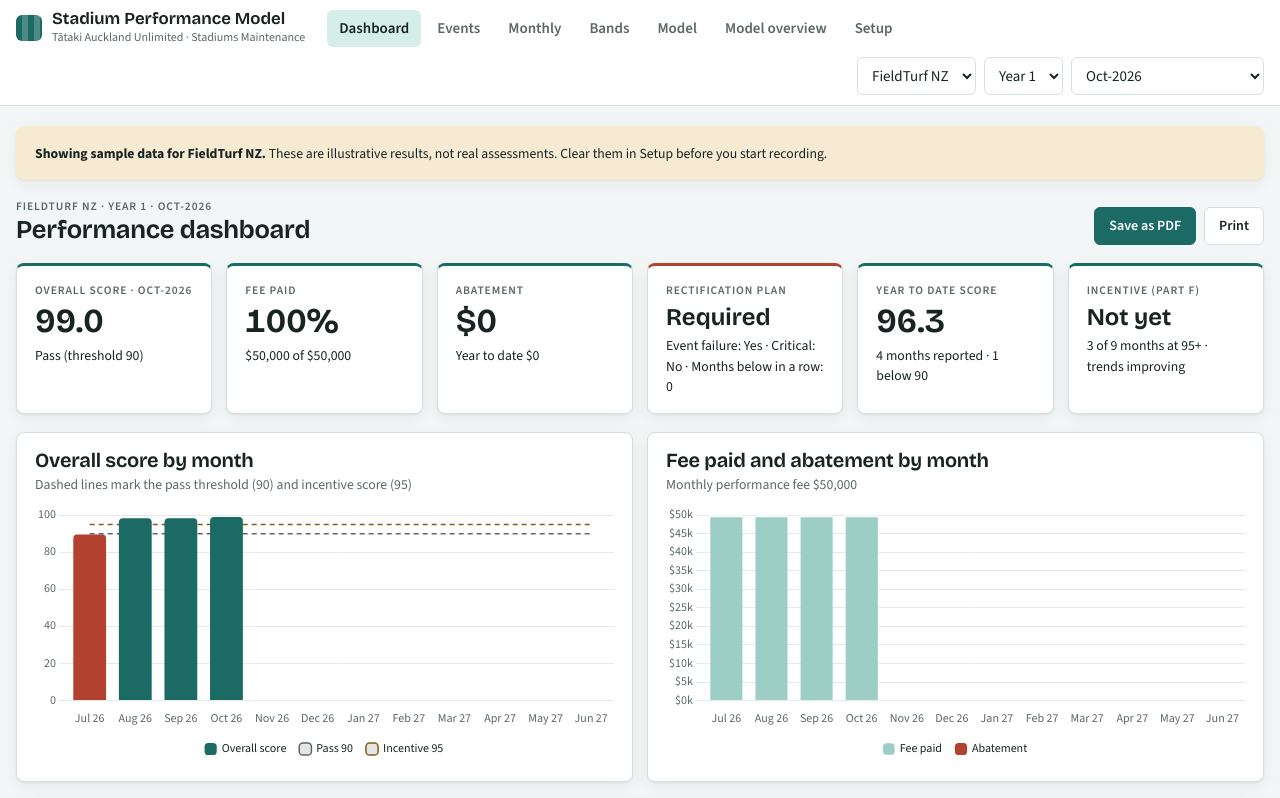
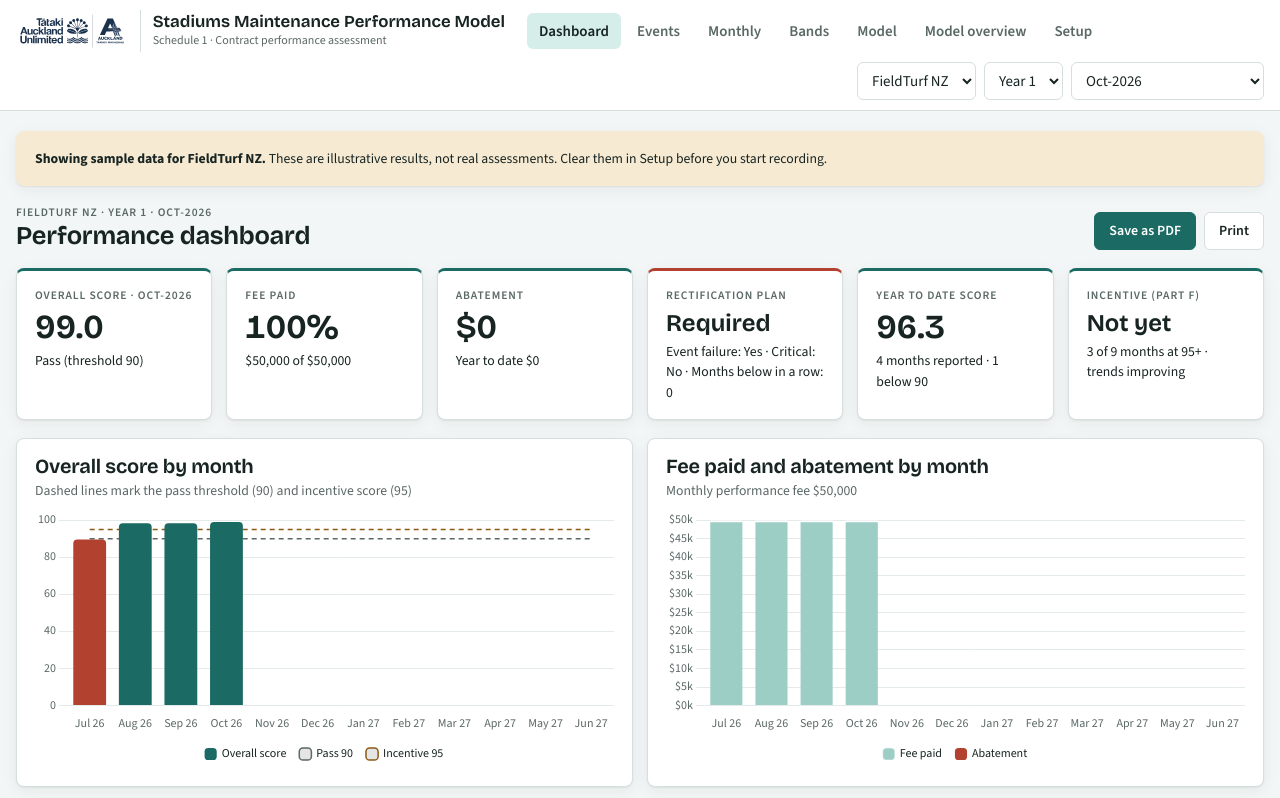
Before and after one commit to StuClee/Stadiums, a plain HTML site: page index.html in a window 1280 px wide. Shown: the top 798 px of the page. Drawn offline with nearby package versions, Linux system fonts and the light colour scheme.

Commit message:
Header: TAU logo and Stadiums Maintenance title

```diff
--- a/app.css
+++ b/app.css
@@ -34,7 +34,11 @@ a { color: var(--accent); }
 /* top bar */
 .topbar { position: sticky; top: 0; z-index: 20; background: var(--surface); border-bottom: 1px solid var(--line); }
 .topbar-inner { max-width: 1280px; margin: 0 auto; display: flex; align-items: center; gap: 10px 22px; flex-wrap: wrap; padding: 10px 16px; }
-.brand { display: flex; align-items: center; gap: 10px; }
+.brand { display: flex; align-items: center; gap: 12px; }
+.brand-logo { display: flex; align-items: center; padding-right: 12px; border-right: 1px solid var(--line); }
+.brand-logo img { height: 42px; width: auto; display: block; }
+@media (max-width: 640px) { .brand-logo img { height: 34px; } .brand-sub { display: none; } }
+.brand-text { min-width: 0; }
 .brand-mark { width: 26px; height: 26px; border-radius: 6px; background: repeating-linear-gradient(90deg, var(--accent) 0 6px, color-mix(in srgb, var(--accent) 78%, var(--surface)) 6px 12px); }
 .brand-name { font-family: var(--f-display); font-weight: 650; font-size: 1.05rem; line-height: 1.1; }
 .brand-sub { font-size: .75rem; color: var(--muted); }
--- a/app.js
+++ b/app.js
@@ -460,7 +460,7 @@
       const teal = [28, 106, 100], ink = [23, 36, 34], muted = [90, 104, 102], line = [213, 223, 221], red = [179, 65, 47], green = [46, 125, 79];
       const stamp = new Date().toLocaleDateString('en-NZ', { day: 'numeric', month: 'long', year: 'numeric' });
       doc.setFillColor(...teal); doc.rect(0, 0, W, 4, 'F');
-      doc.setTextColor(...muted); doc.setFontSize(9); doc.text('TATAKI AUCKLAND UNLIMITED · STADIUMS MAINTENANCE · STADIUM PERFORMANCE MODEL', mg, 13);
+      doc.setTextColor(...muted); doc.setFontSize(9); doc.text('TATAKI AUCKLAND UNLIMITED · STADIUMS MAINTENANCE PERFORMANCE MODEL', mg, 13);
       doc.setTextColor(...ink); doc.setFont('helvetica', 'bold'); doc.setFontSize(20); doc.text('Monthly Performance Report', mg, 22);
       doc.setFont('helvetica', 'normal'); doc.setFontSize(11); doc.setTextColor(...muted); doc.text(`${S.ui.contractor} · ${yearObj().name} · ${m.month}${S.sample ? ' · SAMPLE DATA' : ''}`, mg, 29);
       const tiles = [['Overall score', m.overall == null ? '–' : f1(m.overall), m.overall == null ? 'Not reported' : m.below ? `Below threshold ${st.passThreshold}` : `Pass (threshold ${st.passThreshold})`, m.below ? red : teal],
--- a/index.html
+++ b/index.html
@@ -3,7 +3,7 @@
 <head>
 <meta charset="utf-8">
 <meta name="viewport" content="width=device-width, initial-scale=1">
-<title>Stadium Performance Model</title>
+<title>Stadiums Maintenance Performance Model · Tātaki Auckland Unlimited</title>
 <link rel="preconnect" href="https://fonts.googleapis.com">
 <link rel="preconnect" href="https://fonts.gstatic.com" crossorigin>
 <link rel="stylesheet" href="https://fonts.googleapis.com/css2?family=Bricolage+Grotesque:opsz,wght@12..96,500;12..96,650&family=Source+Sans+3:wght@400;600;700&family=IBM+Plex+Mono:wght@400;500&display=swap">
@@ -13,10 +13,13 @@
 <header class="topbar">
   <div class="topbar-inner">
     <div class="brand">
-      <span class="brand-mark" aria-hidden="true"></span>
-      <div>
-        <div class="brand-name">Stadium Performance Model</div>
-        <div class="brand-sub">Tātaki Auckland Unlimited · Stadiums Maintenance</div>
+      <picture class="brand-logo">
+        <source srcset="tau-logo-white.svg" media="(prefers-color-scheme: dark)">
+        <img src="tau-logo-navy.svg" alt="Tātaki Auckland Unlimited and Auckland Council">
+      </picture>
+      <div class="brand-text">
+        <div class="brand-name">Stadiums Maintenance Performance Model</div>
+        <div class="brand-sub">Schedule 1 · Contract performance assessment</div>
       </div>
     </div>
     <nav class="tabs" aria-label="Sections">
```
Also changed, not shown: tau-logo-navy.svg (added), tau-logo-white.svg (added).
